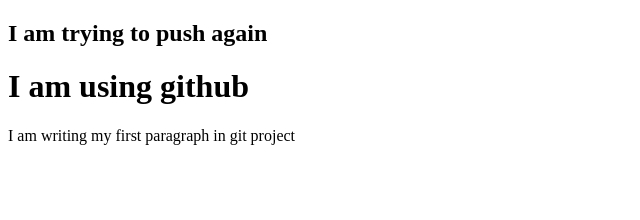
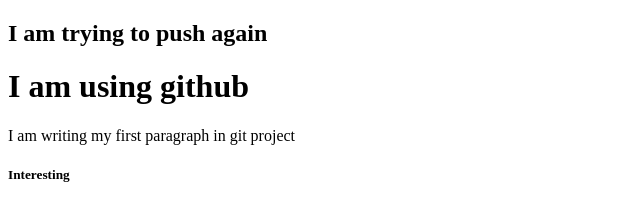
Before and after one commit to QuaziSamiha/my-website, a plain HTML site: page index.html in a window 1280 px wide. Shown: the full height of the page, 0-640 px from the left. Drawn offline with Linux system fonts and the light colour scheme.

Commit message:
added another header

```diff
--- a/index.html
+++ b/index.html
@@ -9,5 +9,6 @@
     <h2>I am trying to push again</h2>
     <h1>I am using github</h1>
     <p>I am writing my first paragraph in git project</p>
+    <h5>Interesting</h5>
 </body>
 </html>
```
